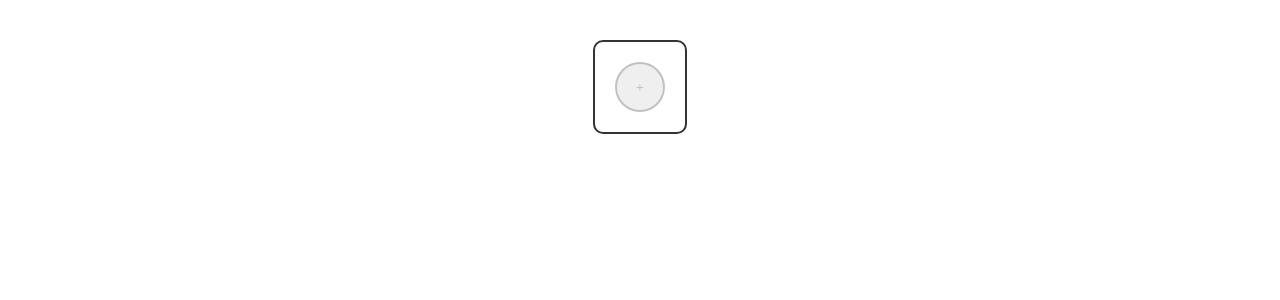
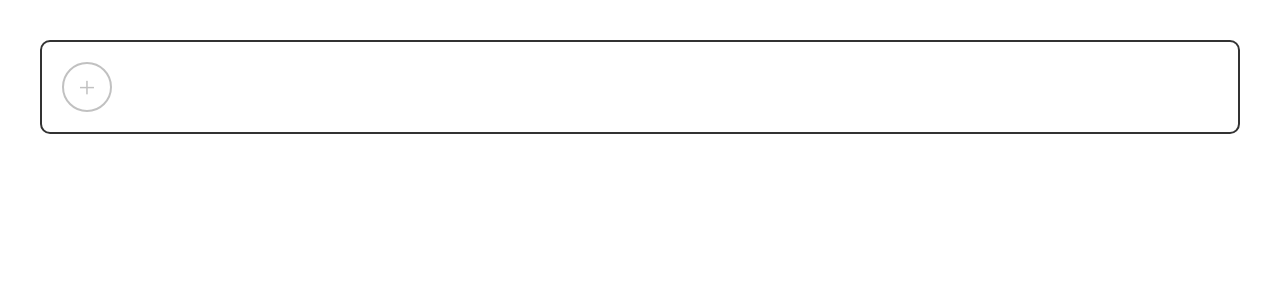
Before and after one commit to tagir404/roadmap-stories-feature, a Vue app: page / in a window 1280 px wide. Shown: the top 300 px of the page. Built offline with nearby package versions, Linux system fonts and the light colour scheme; the HTML template or start-up script is replaced by a standard one.

Commit message:
storybar created & fancybox added

```diff
--- a/package.json
+++ b/package.json
@@ -15,6 +15,7 @@
     "lint": "run-s lint:*"
   },
   "dependencies": {
+    "@fancyapps/ui": "^5.0.36",
     "vue": "^3.5.13"
   },
   "devDependencies": {
--- a/src/App.vue
+++ b/src/App.vue
@@ -1,11 +1,13 @@
 <script setup lang="ts">
-import StoryBar from './components/StoryBar.vue';
+import { ref } from 'vue';
+import StoryBar from '@/components/StoryBar.vue'
 
+const stories = ref<string[]>(JSON.parse(localStorage.getItem('stories') || '[]'))
 </script>
 
 <template>
   <div class="wrapper">
-    <StoryBar />
+    <StoryBar :stories />
   </div>
 </template>
 
--- a/src/components/AddStoryButton.vue
+++ b/src/components/AddStoryButton.vue
@@ -1,19 +1,47 @@
 <script setup lang="ts">
-
+const emit = defineEmits<{
+  uploadStory: [e: Event]
+}>()
 </script>
 
 <template>
-  <button class="add-story-btn">
+  <label class="add-story-btn">
     +
-  </button>
+    <input
+      @change="emit('uploadStory', $event)"
+      type="file"
+      accept="image/*"
+      class="add-story-btn__input"
+    />
+  </label>
 </template>
 
 <style scoped>
 .add-story-btn {
   color: #c1c1c1;
+  font-size: 30px;
   width: 50px;
   height: 50px;
+  border: 2px solid;
   border-radius: 50%;
-  border: 2px solid #c1c1c1;
+  background: #fff;
+  cursor: pointer;
+  display: flex;
+  align-items: center;
+  justify-content: center;
+  transition: .3s;
+}
+
+.add-story-btn:hover {
+  color: #333;
+}
+
+.add-story-btn__input {
+  position: absolute;
+  left: 0;
+  top: 0;
+  opacity: 0;
+  width: 0;
+  height: 0;
 }
 </style>
--- /dev/null
+++ b/src/components/FancyBox.vue
@@ -0,0 +1,38 @@
+<script setup lang="ts">
+import { onMounted, onUnmounted, onUpdated, useTemplateRef } from 'vue'
+import { Fancybox } from '@fancyapps/ui'
+import '@fancyapps/ui/dist/fancybox/fancybox.css'
+import type { ComponentOptionsType } from '@fancyapps/ui/types/Fancybox/options';
+
+
+const props = defineProps<{
+  options: Partial<ComponentOptionsType>
+}>()
+
+const containerRef = useTemplateRef('container')
+
+onMounted(() => {
+  Fancybox.bind(containerRef.value, '[data-fancybox]', {
+    ...props.options
+  })
+})
+
+onUnmounted(() => {
+  Fancybox.destroy()
+})
+
+onUpdated(() => {
+  Fancybox.unbind(containerRef.value)
+  Fancybox.close()
+
+  Fancybox.bind(containerRef.value, '[data-fancybox]', {
+    ...props.options
+  })
+})
+</script>
+
+<template>
+  <div ref="container">
+    <slot></slot>
+  </div>
+</template>
--- a/src/components/StoryBar.vue
+++ b/src/components/StoryBar.vue
@@ -1,18 +1,72 @@
 <script setup lang="ts">
-import AddStoryButton from './AddStoryButton.vue'
+import AddStoryButton from '@/components/AddStoryButton.vue'
+import FancyBox from '@/components/FancyBox.vue'
+import StoryItem from '@/components/StoryItem.vue'
+import { toBase64 } from '@/utils/functions'
+import type { ComponentOptionsType, PluginsOptionsType } from '@fancyapps/ui/types/Fancybox/options';
+
+const props = defineProps<{
+  stories: string[]
+}>()
+
+const uploadStory = async (e: Event) => {
+  const target = e.target as HTMLInputElement
+  const file = target.files?.[0]!
+  const base64file = await toBase64(file)
+  localStorage.setItem(
+    'stories',
+    JSON.stringify([...props.stories, base64file])
+  )
+}
+
+const fancyboxOptions: Partial<ComponentOptionsType & PluginsOptionsType> = {
+  Fullscreen: {
+    autoStart: true
+  },
+  Carousel: {
+    infinite: false,
+    Autoplay: {
+      autoStart: true,
+      timeout: 5000
+    },
+    Panzoom: {
+      click: false
+    }
+  },
+  Toolbar: {
+    enabled: false
+  }
+}
 </script>
 
 <template>
   <div class="storybar">
-    <AddStoryButton />
+    <AddStoryButton @upload-story="uploadStory" />
+    <FancyBox :options="fancyboxOptions">
+      <div class="storybar-stories">
+        <StoryItem
+          v-for="(story, i) in props.stories"
+          :key="i"
+          :story
+        />
+      </div>
+    </FancyBox>
   </div>
 </template>
 
 <style scoped>
 .storybar {
   display: flex;
+  gap: 10px;
   padding: 20px;
   border-radius: 10px;
   border: 2px solid #333;
+  width: 100%;
+  max-width: 1200px;
+}
+
+.storybar-stories {
+  display: flex;
+  gap: 10px;
 }
 </style>
--- /dev/null
+++ b/src/components/StoryItem.vue
@@ -0,0 +1,28 @@
+<script setup lang="ts">
+const props = defineProps<{
+  story: string
+}>()
+</script>
+
+<template>
+  <div class="story-item">
+    <img data-fancybox="gallery" :src="props.story" alt="">
+  </div>
+</template>
+
+<style scoped>
+.story-item {
+  width: 50px;
+  height: 50px;
+  border-radius: 50%;
+  border: 2px solid #333;
+  cursor: pointer;
+  overflow: hidden;
+}
+
+.story-item img {
+  width: 100%;
+  height: 100%;
+  object-fit: cover;
+}
+</style>
--- /dev/null
+++ b/src/utils/functions.ts
@@ -0,0 +1,7 @@
+export const toBase64 = (file: File) =>
+  new Promise((resolve, reject) => {
+    const reader = new FileReader()
+    reader.readAsDataURL(file)
+    reader.onload = () => resolve(reader.result)
+    reader.onerror = reject
+  })
```
Also changed, not shown: 1 other file (tests, documents, lock files or other folders).
